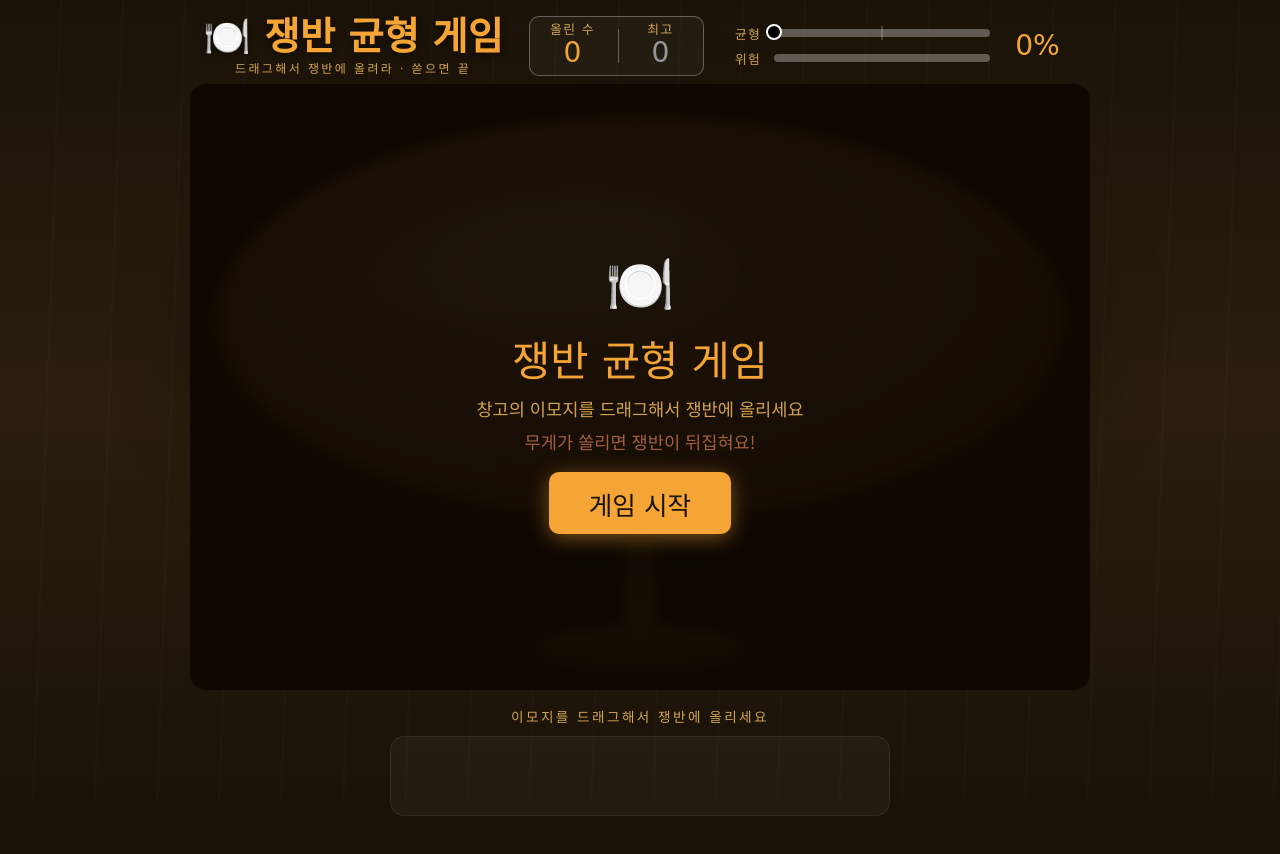
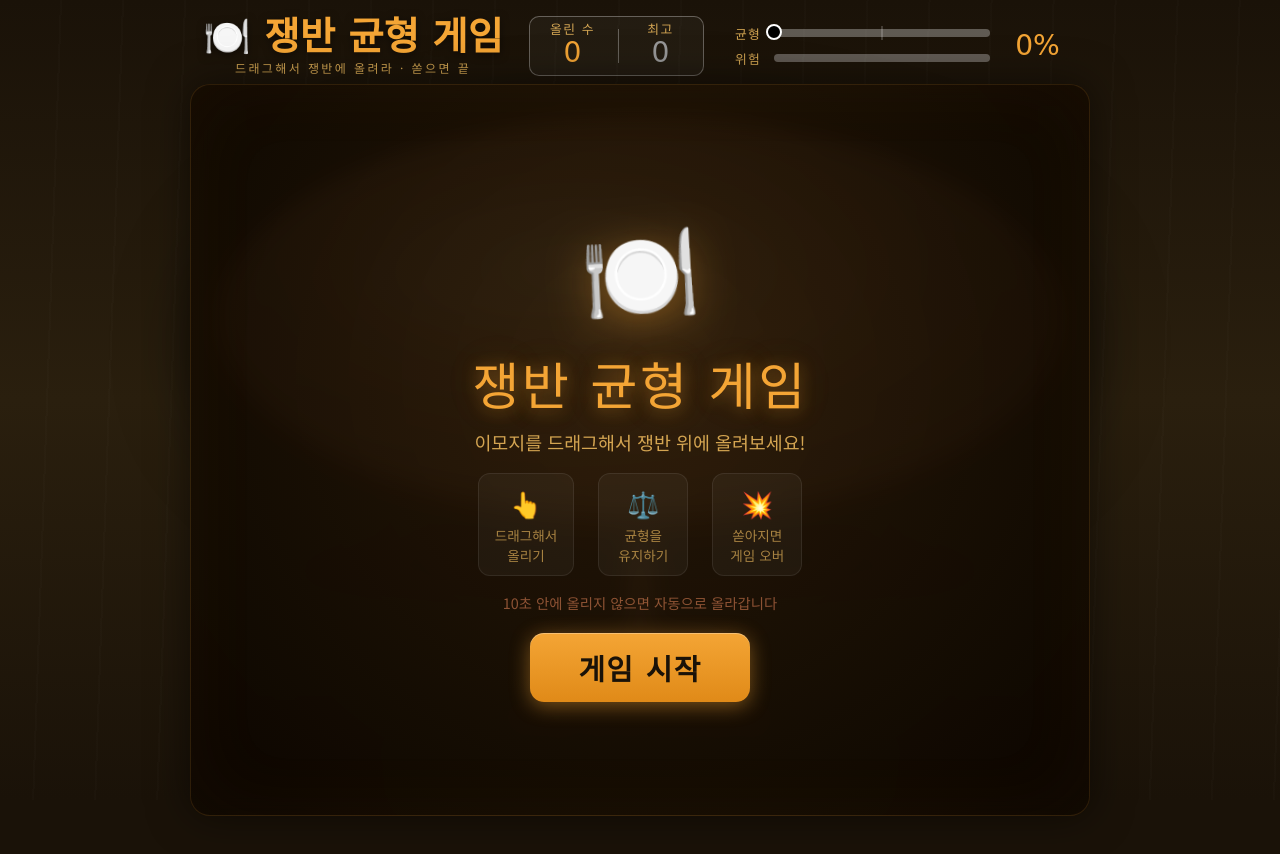
Before and after one commit to jangmang/emoji-tray, a plain HTML site: page index.html in a window 1280 px wide. Drawn offline with Linux system fonts and the light colour scheme; a web font is replaced by a local one.

Commit message:
인트로화면 개선

```diff
--- a/index.html
+++ b/index.html
@@ -107,7 +107,7 @@ h1 { font-family:'Gaegu',cursive; font-size:clamp(1.6rem,3.5vw,2.4rem); color:va
 .danger-fill { height:100%; border-radius:4px; transition:width .2s,background .2s; }
 
 /* 레이아웃 - 항상 1열 (세로 배치) */
-.main-area { display:flex; flex-direction:column; align-items:center; gap:16px; width:100%; }
+.main-area { display:flex; flex-direction:column; align-items:center; gap:16px; width:100%; position:relative; }
 
 /* ── 씬 & 쟁반 ── */
 .scene-wrap { perspective:1000px; position:relative; flex-shrink:0; width:100%; }
@@ -164,24 +164,55 @@ h1 { font-family:'Gaegu',cursive; font-size:clamp(1.6rem,3.5vw,2.4rem); color:va
 .go-score-label { font-size:.8rem; color:var(--muted); letter-spacing:.15em; text-transform:uppercase; }
 .go-score-val { font-family:'Gaegu',cursive; font-size:clamp(2rem,4vw,3rem); color:var(--accent); }
 
-/* 시작 오버레이 */
+/* 시작 오버레이 - main-area 전체를 덮음 */
 .start-overlay {
   position:absolute; inset:0;
   display:flex; flex-direction:column; align-items:center; justify-content:center;
-  background:rgba(15,8,2,.93); border-radius:16px; gap:.5rem;
-  backdrop-filter:blur(6px); z-index:30;
+  background:radial-gradient(ellipse at 50% 40%, rgba(40,25,8,.92), rgba(10,5,0,.97));
+  border-radius:20px; gap:.6rem;
+  backdrop-filter:blur(10px); z-index:30;
+  border:1px solid rgba(244,165,53,.15);
+  box-shadow:inset 0 0 80px rgba(244,165,53,.05), 0 0 40px rgba(0,0,0,.5);
 }
-.start-overlay-emoji { font-size:3.5rem; }
-.start-overlay-title { font-family:'Gaegu',cursive; font-size:clamp(1.8rem,3.5vw,2.6rem); color:var(--accent); }
-.start-overlay-sub { font-size:clamp(.85rem,1.6vw,1.1rem); color:var(--muted); text-align:center; padding:0 1rem; }
+.start-overlay-emoji {
+  font-size:clamp(4rem,10vw,6rem);
+  animation:float-emoji 2.5s ease-in-out infinite;
+  filter:drop-shadow(0 8px 20px rgba(244,165,53,.4));
+}
+@keyframes float-emoji {
+  0%,100% { transform:translateY(0) rotate(-3deg); }
+  50% { transform:translateY(-12px) rotate(3deg); }
+}
+.start-overlay-title {
+  font-family:'Gaegu',cursive; font-size:clamp(2.2rem,5vw,3.2rem); color:var(--accent);
+  text-shadow:0 2px 16px rgba(244,165,53,.4), 0 0 40px rgba(244,165,53,.15);
+  letter-spacing:.05em;
+}
+.start-overlay-sub {
+  font-size:clamp(.9rem,1.8vw,1.15rem); color:var(--muted); text-align:center;
+  padding:0 1.5rem; line-height:1.5;
+}
+.start-overlay-rules {
+  display:flex; gap:clamp(.8rem,2vw,1.5rem); margin:.4rem 0;
+  flex-wrap:wrap; justify-content:center;
+}
+.start-rule {
+  display:flex; flex-direction:column; align-items:center; gap:4px;
+  background:rgba(255,255,255,.04); border:1px solid rgba(255,255,255,.08);
+  border-radius:12px; padding:10px 16px; min-width:90px;
+}
+.start-rule-icon { font-size:1.6rem; }
+.start-rule-text { font-size:clamp(.7rem,1.2vw,.85rem); color:rgba(255,200,100,.6); text-align:center; }
 
 .btn {
-  margin-top:.6rem; padding:.8rem 2.5rem; background:var(--accent); color:#1a1208;
-  border:none; border-radius:10px; font-family:'Gaegu',cursive; font-size:clamp(1.2rem,2.2vw,1.6rem);
-  cursor:pointer; transition:transform .1s,opacity .1s; box-shadow:0 4px 20px rgba(244,165,53,.45);
+  margin-top:.6rem; padding:.9rem 3rem; background:linear-gradient(180deg,#F4A535,#e08a18); color:#1a1208;
+  border:none; border-radius:14px; font-family:'Gaegu',cursive; font-size:clamp(1.4rem,2.5vw,1.8rem);
+  font-weight:700; letter-spacing:.05em;
+  cursor:pointer; transition:transform .15s,box-shadow .15s;
+  box-shadow:0 4px 20px rgba(244,165,53,.45), inset 0 1px 0 rgba(255,255,255,.3);
 }
-.btn:hover { opacity:.9; transform:scale(1.04); }
-.btn:active { transform:scale(.97); }
+.btn:hover { transform:scale(1.06); box-shadow:0 6px 28px rgba(244,165,53,.6), inset 0 1px 0 rgba(255,255,255,.3); }
+.btn:active { transform:scale(.95); }
 
 /* 창고 */
 .floor-wrap { max-width:500px; min-width:200px; width:100%;}
@@ -228,6 +259,9 @@ h1 { font-family:'Gaegu',cursive; font-size:clamp(1.6rem,3.5vw,2.4rem); color:va
 .countdown-timer {
   position:absolute; top:12px; right:12px; z-index:20;
   width:48px; height:48px; display:none;
+}
+@media (max-width:600px) {
+  .countdown-timer { top:-52px; right:0; }
 }
 .countdown-timer.active { display:block; }
 .countdown-timer svg { width:100%; height:100%; transform:rotate(-90deg); }
@@ -374,14 +408,6 @@ h1 { font-family:'Gaegu',cursive; font-size:clamp(1.6rem,3.5vw,2.4rem); color:va
           <div class="countdown-text" id="countdownText">10</div>
         </div>
 
-        <!-- 시작 오버레이 -->
-        <div class="start-overlay" id="startOverlay">
-          <div class="start-overlay-emoji">🍽️</div>
-          <div class="start-overlay-title">쟁반 균형 게임</div>
-          <div class="start-overlay-sub">창고의 이모지를 드래그해서 쟁반에 올리세요</div>
-          <div class="start-overlay-sub" style="color:rgba(255,150,100,.6)">무게가 쏠리면 쟁반이 뒤집혀요!</div>
-          <button class="btn" id="startBtn">게임 시작</button>
-        </div>
       </div>
     </div>
 
@@ -389,6 +415,20 @@ h1 { font-family:'Gaegu',cursive; font-size:clamp(1.6rem,3.5vw,2.4rem); color:va
     <div class="floor-wrap">
       <div class="floor-label">이모지를 드래그해서 쟁반에 올리세요</div>
       <div class="floor-shelf" id="floorShelf"></div>
+    </div>
+
+    <!-- 시작 오버레이 (main-area 전체 덮음) -->
+    <div class="start-overlay" id="startOverlay">
+      <div class="start-overlay-emoji">🍽️</div>
+      <div class="start-overlay-title">쟁반 균형 게임</div>
+      <div class="start-overlay-sub">이모지를 드래그해서 쟁반 위에 올려보세요!</div>
+      <div class="start-overlay-rules">
+        <div class="start-rule"><div class="start-rule-icon">👆</div><div class="start-rule-text">드래그해서<br>올리기</div></div>
+        <div class="start-rule"><div class="start-rule-icon">⚖️</div><div class="start-rule-text">균형을<br>유지하기</div></div>
+        <div class="start-rule"><div class="start-rule-icon">💥</div><div class="start-rule-text">쏟아지면<br>게임 오버</div></div>
+      </div>
+      <div class="start-overlay-sub" style="color:rgba(255,150,100,.5); font-size:clamp(.75rem,1.3vw,.9rem);">10초 안에 올리지 않으면 자동으로 올라갑니다</div>
+      <button class="btn" id="startBtn">게임 시작</button>
     </div>
   </div>
 
```
